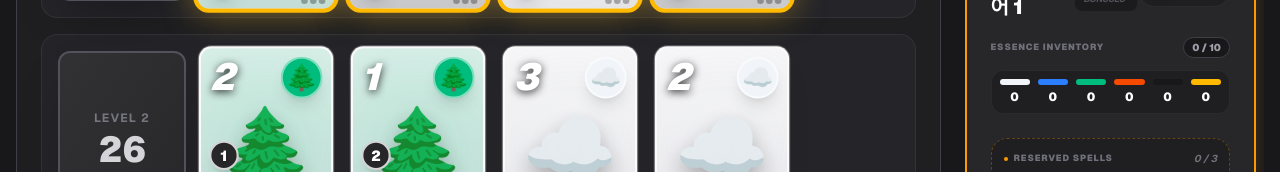
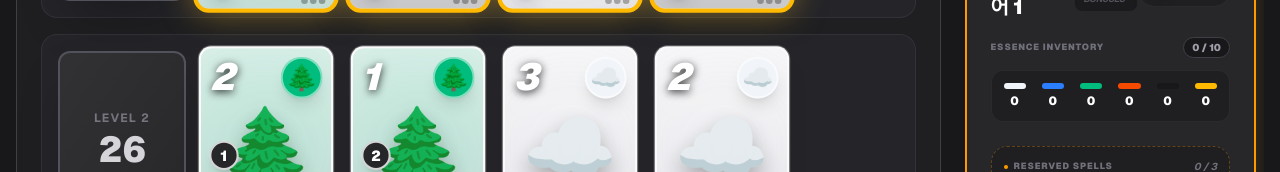
Before and after one commit to Kyuheon-Lee/splendor, a Next.js app: page /game/play in a window 1280 px wide. Shown: the part 551-723 px from the top of the page. Built offline with nearby package versions, Linux system fonts and the light colour scheme.

Commit message:
스타일링 쉽게 관리할 수 있도록 clsx & tailwind merge 추가

```diff
--- a/package.json
+++ b/package.json
@@ -9,9 +9,11 @@
     "lint": "eslint"
   },
   "dependencies": {
+    "clsx": "^2.1.1",
     "next": "16.2.9",
     "react": "19.2.4",
     "react-dom": "19.2.4",
+    "tailwind-merge": "^3.6.0",
     "zustand": "^5.0.14"
   },
   "devDependencies": {
--- a/src/components/PlayerDashboard.tsx
+++ b/src/components/PlayerDashboard.tsx
@@ -1,14 +1,156 @@
 "use client";
 
 import { useGameStore } from "@/store/useGameStore";
-import { Card, GemColor } from "@/types/game";
+import { Card, GemColor, Player } from "@/types/game";
 import { ELEMENT_THEMES } from "@/constants/themes";
+import { cn } from "@/lib/utils";
+
+// --- 하위 컴포넌트들 ---
+
+/** 1. 플레이어 보너스 배지 목록 */
+const BonusBadges = ({ playerCards }: { playerCards: Card[] }) => {
+  const hasNoBonuses = playerCards.length === 0;
+
+  return (
+    <div className="flex gap-1 items-center bg-black/30 px-2 py-1 rounded-lg border border-white/5 shadow-inner">
+      {Object.entries(ELEMENT_THEMES).map(([color, theme]) => {
+        const bonusCount = playerCards.filter(c => c.gemColor === color).length;
+        if (bonusCount === 0) return null;
+        return (
+          <div key={color} className="flex items-center gap-0.5" title={`${theme.name} Bonus: ${bonusCount}`}>
+            <span className="text-xs">{theme.icons[0]}</span>
+            <span className="text-[10px] font-black text-amber-500">{bonusCount}</span>
+          </div>
+        );
+      })}
+      {hasNoBonuses && (
+        <span className="text-[9px] text-zinc-600 font-bold uppercase italic tracking-tighter">
+          No Bonuses
+        </span>
+      )}
+    </div>
+  );
+};
+
+/** 2. 개별 토큰 버튼 (Inventory용) */
+const TokenItem = ({
+  color,
+  count,
+  isCurrent,
+  isDiscardingMode,
+  onDiscard
+}: {
+  color: string;
+  count: number;
+  isCurrent: boolean;
+  isDiscardingMode: boolean;
+  onDiscard: (color: GemColor) => void;
+}) => {
+  const isSelectable = isCurrent && isDiscardingMode && count > 0;
+
+  return (
+    <button
+      disabled={!isSelectable}
+      onClick={(e) => {
+        e.stopPropagation();
+        onDiscard(color as GemColor);
+      }}
+      className={cn(
+        "flex flex-col items-center gap-1 group/token transition-all cursor-default p-1 rounded-lg",
+        isSelectable && "hover:scale-125 cursor-pointer bg-white/5 ring-1 ring-white/20"
+      )}
+    >
+      <div className={cn(
+        "w-full h-1.5 rounded-full transition-all",
+        color === 'white' && 'bg-slate-100',
+        color === 'blue' && 'bg-blue-500',
+        color === 'green' && 'bg-emerald-500',
+        color === 'red' && 'bg-orange-600',
+        color === 'black' && 'bg-zinc-900',
+        color === 'gold' && 'bg-amber-400',
+        isSelectable && "h-2.5 ring-2 ring-white/30 shadow-[0_0_10px_rgba(255,255,255,0.2)]"
+      )} />
+      <span className={cn(
+        "text-xs font-black",
+        isSelectable ? "text-white underline decoration-white/30" : isCurrent ? "text-white" : "text-zinc-500"
+      )}>
+        {count}
+      </span>
+    </button>
+  );
+};
+
+/** 3. 예약된 카드 아이템 */
+const ReservedCardItem = ({
+  card,
+  isCurrent,
+  isDiscardingMode,
+  affordable,
+  onBuy
+}: {
+  card: Card;
+  isCurrent: boolean;
+  isDiscardingMode: boolean;
+  affordable: boolean;
+  onBuy: (card: Card) => void;
+}) => {
+  const theme = ELEMENT_THEMES[card.gemColor];
+  const canBeBought = isCurrent && !isDiscardingMode && affordable;
+
+  return (
+    <div
+      onClick={() => canBeBought && onBuy(card)}
+      className={cn(
+        "w-20 h-28 rounded-xl flex flex-col items-center justify-between p-2 shadow-2xl border-2 transition-all duration-300 relative group overflow-hidden active:scale-95",
+        theme.bg,
+        canBeBought
+          ? "cursor-pointer hover:-translate-y-2 border-emerald-400 shadow-[0_0_20px_rgba(52,211,153,0.4)] ring-2 ring-emerald-400/20"
+          : "cursor-default border-white/20 opacity-60 grayscale-[0.3]"
+      )}
+    >
+      <div className="w-full flex justify-between items-start z-10">
+        <span className={cn(
+          "text-lg font-black italic leading-none drop-shadow-md",
+          card.gemColor === 'white' ? 'text-zinc-800' : 'text-white'
+        )}>
+          {card.points > 0 ? card.points : ""}
+        </span>
+        <span className="text-sm opacity-80">{theme.icons[0]}</span>
+      </div>
+
+      <span className="text-3xl drop-shadow-2xl my-1 group-hover:scale-110 transition-transform">
+        {theme.icons[card.level - 1]}
+      </span>
+
+      <div className="w-full bg-black/20 rounded-lg p-1 grid grid-cols-2 gap-x-1 gap-y-0.5 mt-auto border border-white/5">
+        {Object.entries(card.cost).map(([color, amount]) => (
+          <div key={color} className="flex items-center gap-1">
+            <div className={cn(
+              "w-2 shadow-sm h-2 rounded-full",
+              color === 'white' && 'bg-slate-100',
+              color === 'blue' && 'bg-blue-500',
+              color === 'green' && 'bg-emerald-500',
+              color === 'red' && 'bg-orange-600',
+              color === 'black' && 'bg-zinc-900'
+            )} />
+            <span className="text-[9px] font-black text-white/90">{amount}</span>
+          </div>
+        ))}
+      </div>
+
+      {canBeBought && (
+        <div className="absolute inset-0 bg-emerald-500/10 animate-pulse pointer-events-none" />
+      )}
+    </div>
+  );
+};
+
+// --- 메인 컴포넌트 ---
 
 export default function PlayerDashboard() {
   const { players, currentPlayerIndex, isDiscardingMode, discardToken, buyCard } = useGameStore();
 
-  // 카드 구매 가능 여부 확인 함수 (내부 재사용)
-  const canBuyCard = (player: any, card: Card) => {
+  const canBuyCard = (player: Player, card: Card) => {
     let requiredGold = 0;
     const costEntries = Object.entries(card.cost) as [Exclude<GemColor, "gold">, number][];
 
@@ -32,38 +174,39 @@ export default function PlayerDashboard() {
         return (
           <div
             key={player.id}
-            className={`p-6 rounded-3xl border-2 transition-all duration-500 relative overflow-hidden flex flex-col gap-4 ${
+            className={cn(
+              "p-6 rounded-3xl border-2 transition-all duration-500 relative overflow-hidden flex flex-col gap-4",
               isCurrent
-              ? isDiscardingMode
-                ? 'bg-amber-900/20 border-amber-500 shadow-[0_0_40px_rgba(245,158,11,0.3)]'
-                : 'bg-zinc-800 border-amber-500 shadow-[0_0_20px_rgba(245,158,11,0.2)]'
-              : 'bg-zinc-800/40 border-zinc-700 opacity-60'
-            }`}
+                ? isDiscardingMode
+                  ? "bg-amber-900/20 border-amber-500 shadow-[0_0_40px_rgba(245,158,11,0.3)]"
+                  : "bg-zinc-800 border-amber-500 shadow-[0_0_20px_rgba(245,158,11,0.2)]"
+                : "bg-zinc-800/40 border-zinc-700 opacity-60"
+            )}
           >
-            {/* 1. 마스터 정보 및 보너스 현황 */}
+            {/* 반납 모드 오버레이 */}
+            {isCurrent && isDiscardingMode && (
+              <>
+                <div className="absolute inset-0 bg-amber-600/5 backdrop-blur-[0.5px] pointer-events-none z-10" />
+                <div className="absolute top-4 right-4 pointer-events-none z-30">
+                  <div className="bg-zinc-900 border border-amber-500 px-3 py-1.5 rounded-full shadow-2xl animate-pulse">
+                    <span className="text-amber-500 font-black text-[10px] uppercase tracking-widest whitespace-nowrap">
+                      Discard {tokensToDiscard} Essences!
+                    </span>
+                  </div>
+                </div>
+              </>
+            )}
+
+            {/* 헤더 섹션: 이름, 보너스, 점수 */}
             <div className="flex justify-between items-start relative z-20">
               <div className="flex flex-col">
                 <div className="flex items-center gap-2 mb-1">
-                   <div className={`w-2 h-2 rounded-full ${isCurrent ? 'bg-amber-500 animate-pulse' : 'bg-zinc-600'}`} />
+                   <div className={cn("w-2 h-2 rounded-full", isCurrent ? "bg-amber-500 animate-pulse" : "bg-zinc-600")} />
                    <span className="text-[10px] text-zinc-500 font-black uppercase tracking-[0.2em]">Elemental Master</span>
                 </div>
                 <div className="flex items-center gap-3">
-                  <span className={`text-xl font-black ${isCurrent ? 'text-white' : 'text-zinc-400'}`}>{player.name}</span>
-
-                  {/* 영구 보너스 표시 (구매한 카드 개수) */}
-                  <div className="flex gap-1 items-center bg-black/30 px-2 py-1 rounded-lg border border-white/5 shadow-inner">
-                    {Object.entries(ELEMENT_THEMES).map(([color, theme]) => {
-                      const bonusCount = player.cards.filter(c => c.gemColor === color).length;
-                      if (bonusCount === 0) return null;
-                      return (
-                        <div key={color} className="flex items-center gap-0.5" title={`${theme.name} Bonus: ${bonusCount}`}>
-                           <span className="text-xs">{theme.icons[0]}</span>
-                           <span className="text-[10px] font-black text-amber-500">{bonusCount}</span>
-                        </div>
-                      );
-                    })}
-                    {player.cards.length === 0 && <span className="text-[9px] text-zinc-600 font-bold uppercase italic tracking-tighter">No Bonuses</span>}
-                  </div>
+                  <span className={cn("text-xl font-black", isCurrent ? "text-white" : "text-zinc-400")}>{player.name}</span>
+                  <BonusBadges playerCards={player.cards} />
                 </div>
               </div>
 
@@ -71,7 +214,6 @@ export default function PlayerDashboard() {
                 <div className="bg-zinc-900/50 px-3 py-1.5 rounded-2xl border border-white/5 mb-1">
                   <span className="text-[10px] text-zinc-500 font-bold uppercase mb-0.5 block text-right">Victory Points</span>
                   <div className="flex items-center gap-2">
-                    {/* 방문한 귀족 표시 */}
                     {player.nobles.length > 0 && (
                       <div className="flex -space-x-2 mr-1">
                          {player.nobles.map((noble, i) => (
@@ -85,52 +227,38 @@ export default function PlayerDashboard() {
               </div>
             </div>
 
-            {/* 2. 보유 정수 영역 */}
+            {/* 인벤토리 섹션 */}
             <div className="relative z-20">
               <div className="flex justify-between items-center mb-3">
                 <span className="text-[9px] font-black text-zinc-500 uppercase tracking-widest">Essence Inventory</span>
-                <span className={`text-[10px] font-black px-2 py-0.5 rounded-full border transition-colors ${
-                  playerTokenTotal > 10
-                  ? 'bg-amber-500 text-white border-amber-400 animate-pulse'
-                  : 'bg-zinc-900 border-zinc-700 text-zinc-400'
-                }`}>
+                <span className={cn(
+                  "text-[10px] font-black px-2 py-0.5 rounded-full border transition-colors",
+                  playerTokenTotal > 10 ? "bg-amber-500 text-white border-amber-400 animate-pulse" : "bg-zinc-900 border-zinc-700 text-zinc-400"
+                )}>
                   {playerTokenTotal} / 10
                 </span>
               </div>
 
               <div className="grid grid-cols-6 gap-2 bg-black/20 p-2 rounded-xl border border-white/5">
-                 {Object.entries(player.tokens).map(([color, count]) => {
-                   return (
-                     <button
-                       key={color}
-                       disabled={!isCurrent || !isDiscardingMode || (count as number) <= 0}
-                       onClick={(e) => {
-                         e.stopPropagation();
-                         discardToken(color as GemColor);
-                       }}
-                       className={`flex flex-col items-center gap-1 group/token transition-all ${isCurrent && isDiscardingMode && (count as number) > 0 ? 'hover:scale-125 cursor-pointer p-1 bg-white/5 rounded-lg ring-1 ring-white/20' : 'cursor-default'}`}
-                     >
-                       <div className={`w-full h-1.5 rounded-full transition-all ${
-                         color === 'white' ? 'bg-slate-100' :
-                         color === 'blue' ? 'bg-blue-500' :
-                         color === 'green' ? 'bg-emerald-500' :
-                         color === 'red' ? 'bg-orange-600' :
-                         color === 'black' ? 'bg-zinc-900' : 'bg-amber-400'
-                       } ${isCurrent && isDiscardingMode && (count as number) > 0 ? 'h-2.5 ring-2 ring-white/30 shadow-[0_0_10px_rgba(255,255,255,0.2)]' : ''}`} />
-                       <span className={`text-xs font-black ${isCurrent && isDiscardingMode && (count as number) > 0 ? 'text-white underline decoration-white/30' : isCurrent ? 'text-white' : 'text-zinc-500'}`}>
-                         {count}
-                       </span>
-                     </button>
-                   );
-                 })}
+                 {Object.entries(player.tokens).map(([color, count]) => (
+                   <TokenItem
+                     key={color}
+                     color={color}
+                     count={count as number}
+                     isCurrent={isCurrent}
+                     isDiscardingMode={isDiscardingMode}
+                     onDiscard={discardToken}
+                   />
+                 ))}
               </div>
             </div>
 
-            {/* 3. 예약된 마법서 영역 (명확한 강조) */}
+            {/* 예약 카드 섹션 */}
             {(player.reservedCards.length > 0 || isCurrent) && (
-              <div className={`mt-2 p-3 rounded-2xl border border-dashed transition-colors relative z-20 ${
-                isCurrent ? 'bg-zinc-900/50 border-amber-500/30' : 'bg-transparent border-zinc-700/50'
-              }`}>
+              <div className={cn(
+                "mt-2 p-3 rounded-2xl border border-dashed transition-colors relative z-20",
+                isCurrent ? "bg-zinc-900/50 border-amber-500/30" : "bg-transparent border-zinc-700/50"
+              )}>
                 <div className="flex justify-between items-center mb-3">
                   <span className="text-[9px] font-black text-zinc-500 uppercase tracking-widest flex items-center gap-1.5">
                     <span className="w-1 h-1 bg-amber-500 rounded-full" />
@@ -145,69 +273,18 @@ export default function PlayerDashboard() {
                       <span className="text-[10px] text-zinc-600 font-bold uppercase tracking-tighter italic">Empty Slots</span>
                     </div>
                   )}
-                  {player.reservedCards.map((card) => {
-                    const theme = ELEMENT_THEMES[card.gemColor];
-                    const affordable = canBuyCard(player, card);
-
-                    return (
-                      <div
-                        key={card.id}
-                        onClick={() => isCurrent && !isDiscardingMode && affordable && buyCard(card, true)}
-                        className={`w-20 h-28 rounded-xl ${theme.bg} flex flex-col items-center justify-between p-2 shadow-2xl border-2 transition-all duration-300 relative group overflow-hidden active:scale-95
-                          ${isCurrent && affordable
-                            ? 'cursor-pointer hover:-translate-y-2 border-emerald-400 shadow-[0_0_20px_rgba(52,211,153,0.4)] ring-2 ring-emerald-400/20'
-                            : 'cursor-default border-white/20 opacity-60 grayscale-[0.3]'}
-                        `}
-                      >
-                        {/* 상단: 점수 및 생산 아이콘 */}
-                        <div className="w-full flex justify-between items-start z-10">
-                           <span className={`text-lg font-black italic leading-none ${card.gemColor === 'white' ? 'text-zinc-800' : 'text-white'} drop-shadow-md`}>
-                             {card.points > 0 ? card.points : ""}
-                           </span>
-                           <span className="text-sm opacity-80">{theme.icons[0]}</span>
-                        </div>
-
-                        {/* 중앙: 대형 진화 아이콘 */}
-                        <span className="text-3xl drop-shadow-2xl my-1 group-hover:scale-110 transition-transform">{theme.icons[card.level - 1]}</span>
-
-                        {/* 하단: 실시간 비용 정보 (항상 표시) */}
-                        <div className="w-full bg-black/20 rounded-lg p-1 grid grid-cols-2 gap-x-1 gap-y-0.5 mt-auto border border-white/5">
-                          {Object.entries(card.cost).map(([color, amount]) => (
-                            <div key={color} className="flex items-center gap-1">
-                               <div className={`w-2 h-2 rounded-full ${
-                                 color === 'white' ? 'bg-slate-100' :
-                                 color === 'blue' ? 'bg-blue-500' :
-                                 color === 'green' ? 'bg-emerald-500' :
-                                 color === 'red' ? 'bg-orange-600' : 'bg-zinc-900'
-                               }`} />
-                               <span className="text-[9px] font-black text-white/90">{amount}</span>
-                            </div>
-                          ))}
-                        </div>
-
-                        {/* 구매 가능 알림 (마법진 효과) */}
-                        {isCurrent && affordable && (
-                          <div className="absolute inset-0 bg-emerald-500/10 animate-pulse pointer-events-none" />
-                        )}
-                      </div>
-                    );
-                  })}
+                  {player.reservedCards.map((card) => (
+                    <ReservedCardItem
+                      key={card.id}
+                      card={card}
+                      isCurrent={isCurrent}
+                      isDiscardingMode={isDiscardingMode}
+                      affordable={canBuyCard(player, card)}
+                      onBuy={(c) => buyCard(c, true)}
+                    />
+                  ))}
                 </div>
               </div>
-            )}
-
-            {/* 반납 모드 오버레이 (클릭 방해 금지) */}
-            {isCurrent && isDiscardingMode && (
-              <>
-                <div className="absolute inset-0 bg-amber-600/5 backdrop-blur-[0.5px] pointer-events-none z-10" />
-                <div className="absolute top-4 right-4 pointer-events-none z-30">
-                  <div className="bg-zinc-900 border border-amber-500 px-3 py-1.5 rounded-full shadow-2xl animate-pulse">
-                    <span className="text-amber-500 font-black text-[10px] uppercase tracking-widest whitespace-nowrap">
-                      Discard {tokensToDiscard} Essences!
-                    </span>
-                  </div>
-                </div>
-              </>
             )}
           </div>
         );
--- /dev/null
+++ b/src/lib/utils.ts
@@ -0,0 +1,10 @@
+import { type ClassValue, clsx } from "clsx";
+import { twMerge } from "tailwind-merge";
+
+/**
+ * tailwind-merge와 clsx를 결합하여 조건부 클래스를 깔끔하게 관리합니다.
+ * 클래스 중복이나 충돌을 자동으로 해결해줍니다.
+ */
+export function cn(...inputs: ClassValue[]) {
+  return twMerge(clsx(inputs));
+}
```
Also changed, not shown: 1 other file (tests, documents, lock files or other folders).
